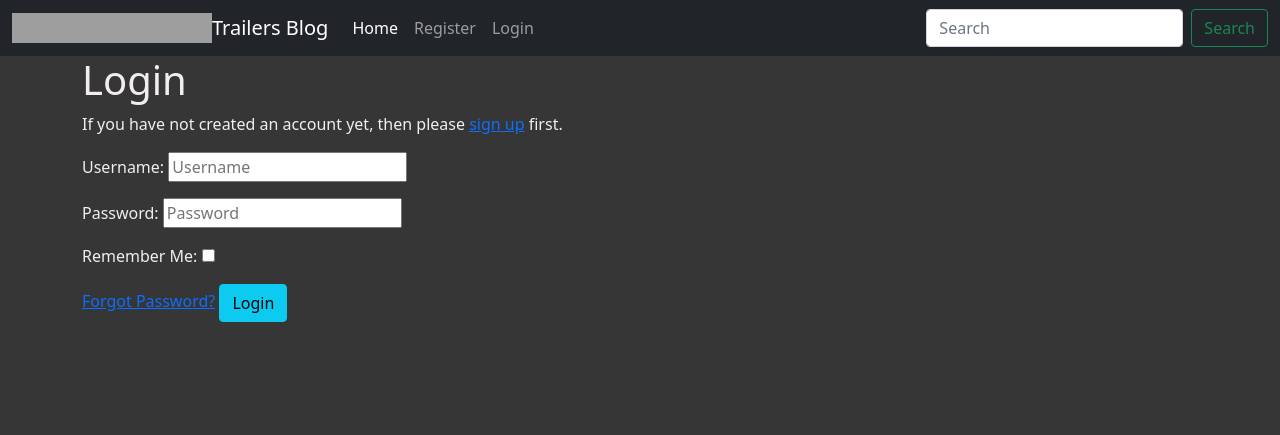
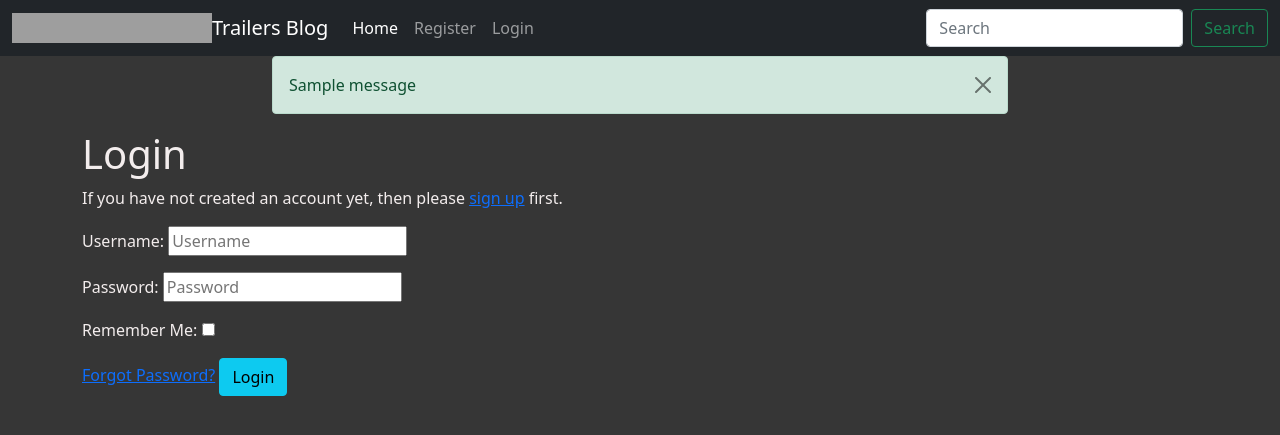
Before and after one commit to FabrizioAdi/Robinson-Trailers-Blog-M4, a Django app: page /accounts/login/ in a window 1280 px wide. Shown: the top 435 px of the page. Run offline with Django 3.2, Linux system fonts and the light colour scheme; tables that the repository leaves empty hold one stand-in row (values such as "Sample post"); one stand-in notice (Sample message) is shown; some libraries are stand-ins or nearby versions; grey boxes are pictures that could not be loaded.

Commit message:
Add message display below navbar show that person is login or logout

```diff
--- a/templates/base.html
+++ b/templates/base.html
@@ -75,6 +75,19 @@
       </div>
     </nav>
 
+    <div class="container">
+      <div class="row">
+          <div class="col-md-8 offset-md-2">
+              {% for message in messages %}
+              <div class="alert {{ message.tags }} alert-dismissible fade show" id="msg" role="alert">
+                  {{ message | safe }}
+                  <button type="button" class="btn-close" data-bs-dismiss="alert" aria-label="Close"></button>
+              </div>
+              {% endfor %}
+          </div>
+      </div>
+  </div>
+
     <div class = "container">
     {% block content %}
 
```
Also changed, not shown: robinson/settings.py (+8 -0 lines).
